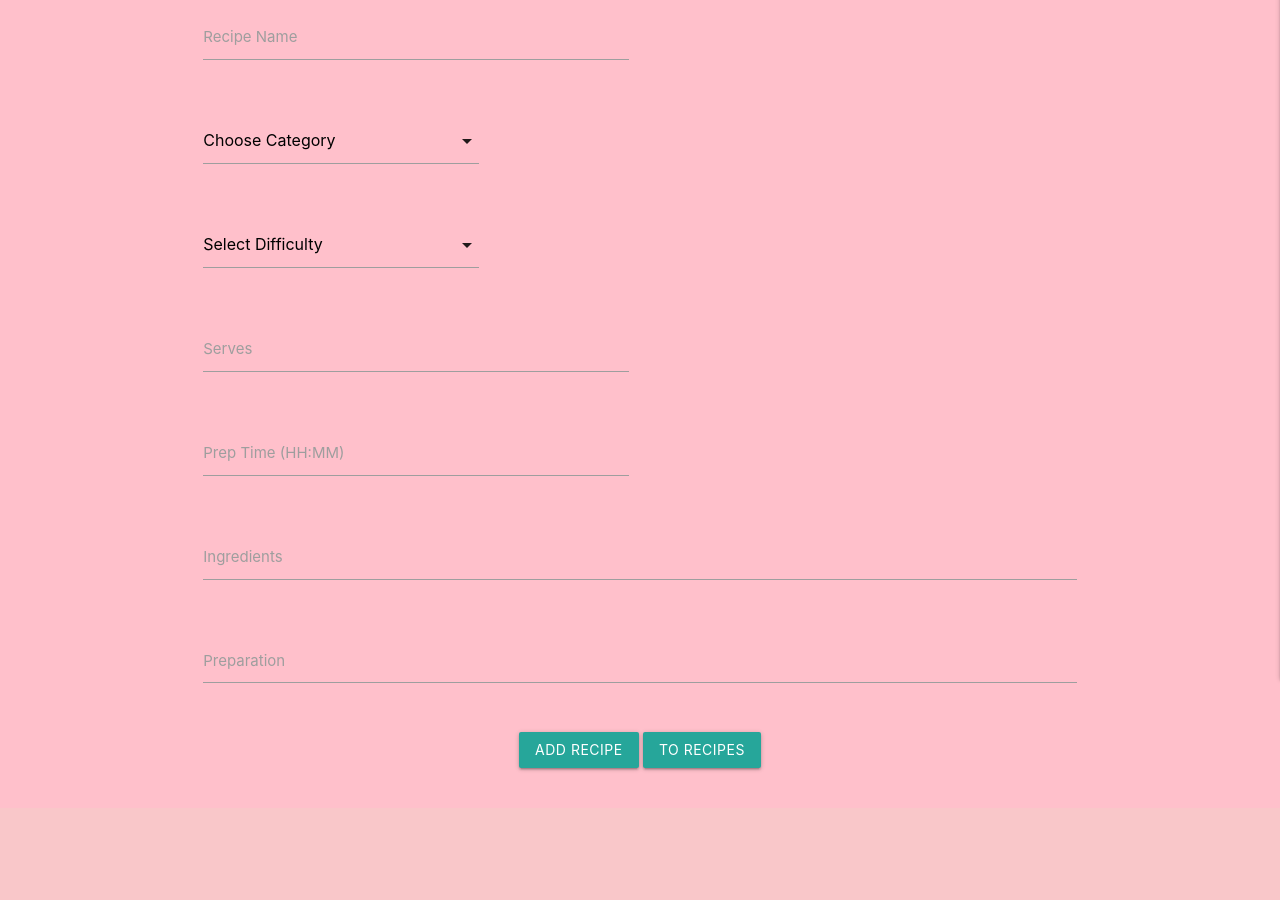
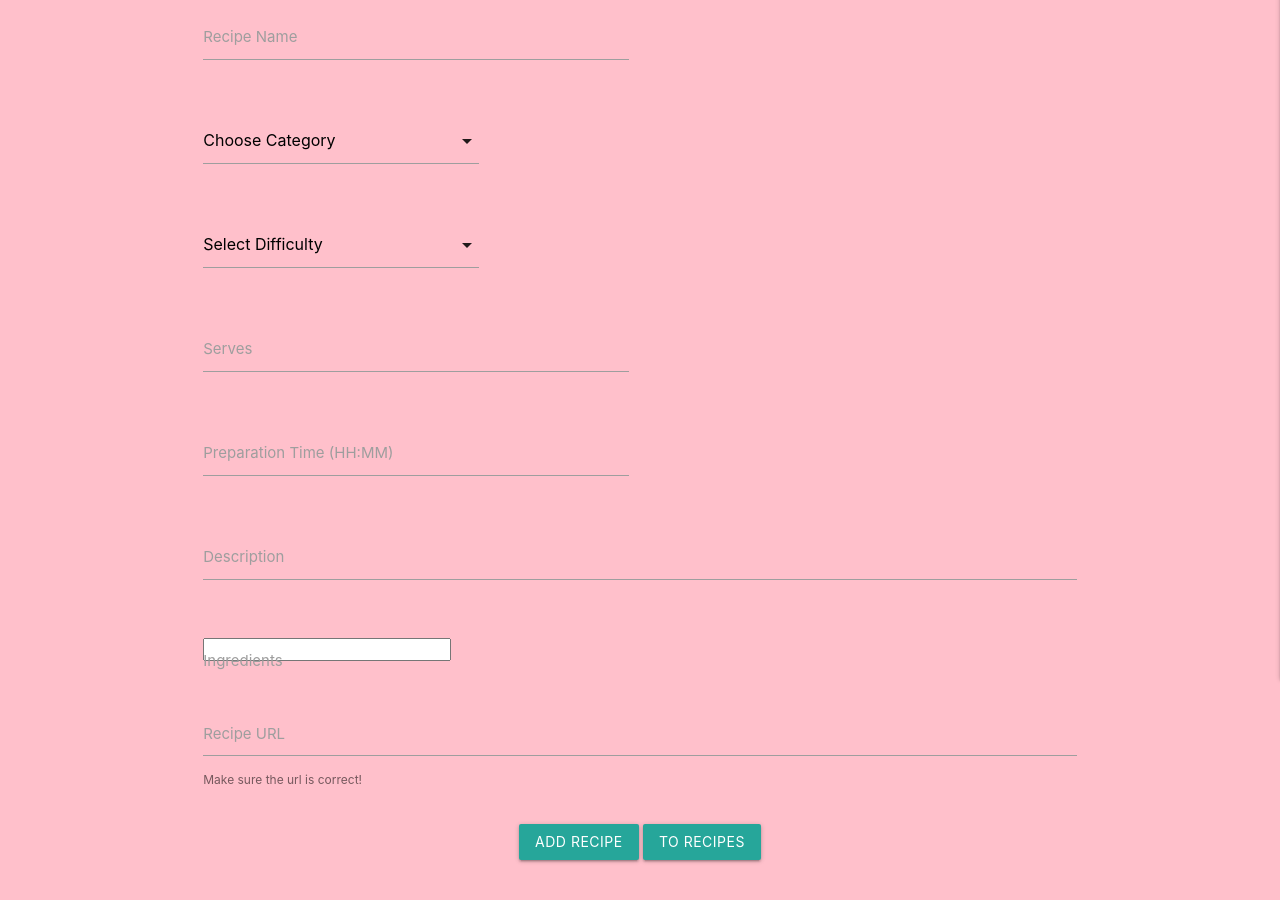
Before and after one commit to BarryBlock88/DIYcookbook, a Flask app: page /add_recipe in a window 1280 px wide. Shown: the part 181-1081 px from the top of the page. Before the commit the page ends 953 px from the top, so only its background shows below. Run offline with Flask 2, Linux system fonts and the light colour scheme; data that the repository does not hold is empty; some libraries are stand-ins or nearby versions.

Commit message:
add recipe to db

```diff
--- a/app.py
+++ b/app.py
@@ -111,8 +111,25 @@ def categories():
     return render_template("categories.html")
 
 
-@app.route("/add_recipe")
+@app.route("/add_recipe", methods=["GET", "POST"])
 def add_recipe():
+    if request.method == "POST":
+        recipe = {
+            "recipe_name": request.form.get("recipe_name"),
+            "category_name": request.form.get("category_name"),
+            "prep_time": request.form.get("prep_time"),
+            "difficulty": request.form.get("difficulty"),
+            "serves": request.form.get("serves"),
+            "description": request.form.get("description"),
+            "ingredients": request.form.getlist("ingredients"),
+            "recipe_image": request.form.get("recipe_image"),
+            "image_source": request.form.get("image_source"),
+            "created_by": session["user"]
+        }
+        mongo.db.recipes.insert_one(recipe)
+        flash("Recipe Successfully added Bitches!")
+        return redirect(url_for("get_recipes"))
+
     categories = mongo.db.categories.find().sort("category_name", 1)
     return render_template("add_recipe.html", categories=categories)
 
--- a/static/css/stylier.css
+++ b/static/css/stylier.css
@@ -1,3 +1,9 @@
 body {
     background: pink
 }
+
+.card-title, #recipe-title{
+    font-family: 'Times New Roman', Times, serif;
+    font-size: 100px;
+    color: beige;
+}
--- a/templates/add_recipe.html
+++ b/templates/add_recipe.html
@@ -4,11 +4,11 @@
 
 <h2>Add Recipe Bitches!</h2>
 <div class="row">
-   <form class="col s12" method="POST" action="">
+   <form class="col s12" method="POST" action="{{ url_for('add_recipe') }}">
       <!--Recipe name-->
       <div class="row recipe-name">
          <div class="input-field col s6">
-            <input id="recipe_name" type="text" class="validate">
+            <input name="recipe_name" id="recipe_name" type="text" class="form-control validate" required>
             <label for="recipe_name">Recipe Name</label>
          </div>
       </div>
@@ -41,8 +41,8 @@
       <div class="row serves">
          <div class="input-field col s6">
             <i class=""></i>
-            <label for="servings">Serves</label>
-            <input type="text" class="form-control validate" name="servings" id="servings" aria-describedby="servings"
+            <label for="serves">Serves</label>
+            <input type="text" class="form-control validate" name="serves" id="serves" aria-describedby="serves"
                required>
          </div>
       </div>
@@ -51,9 +51,18 @@
       <div class="row prep-time">
          <div class="input-field col s6">
             <i class=""></i>
-            <label for="prep_time">Prep Time (HH:MM)</label>
+            <label for="prep_time">Preparation Time (HH:MM)</label>
             <input type="text" class="form-control validate" name="prep_time" id="prep_time"
                aria-describedby="prep_time" required>
+         </div>
+      </div>
+      <!-- Description of recipe -->
+      <div class="row description">
+         <div class="input-field col s12">
+            <i class=""></i>
+            <label for="description">Description</label>
+            <input type="text" class="form-control validate" name="description" id="description"
+               aria-describedby="description" minlength="5" required>
          </div>
       </div>
 
@@ -62,18 +71,19 @@
          <div class="input-field col s12">
             <i class=""></i>
             <label for="ingredients">Ingredients</label>
-            <input type="text" class="form-control validate" name="ingredients" id="ingredients"
+            <input type="list" class="form-control validate" name="ingredients" id="ingredients"
                aria-describedby="ingredients" minlength="3" required>
          </div>
       </div>
 
-      <!-- Preperation steps input -->
+      <!-- image of recipe URL input -->
       <div class="row prep">
          <div class="input-field col s12">
             <i class=""></i>
-            <label for="preparation">Preparation</label>
-            <textarea type="text" id="preparation" name="preparation" minlength="5" maxlength="200"
+            <label for="recipe_image">Recipe URL</label>
+            <textarea type="text" id="recipe_image" name="recipe_image" minlength="5" maxlength="200"
                class="materialize-textarea validate" required></textarea>
+               <span class="helper-text" data-error="wrong" data-success="right">Make sure the url is correct!</span>
          </div>
       </div>
 
--- a/templates/recipes.html
+++ b/templates/recipes.html
@@ -10,7 +10,7 @@
       <div class="card">
         <div class="card-image">
             <img class="recipe-img" src="{{ recipe.recipe_image }}" alt="{{ recipe.recipe_name }}">
-          <span class="card-title">{{ recipe.recipe_name }}<br></span>
+          <span id="recipe-title" class="card-title">{{ recipe.recipe_name }}<br></span>
           <a class="btn-floating halfway-fab waves-effect waves-light red"><i class="material-icons">+</i></a>
         </div>
         <div class="card-content">
```
